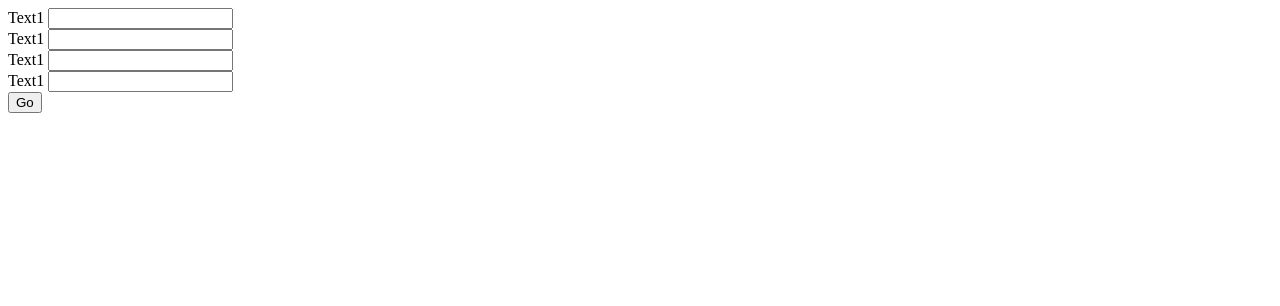
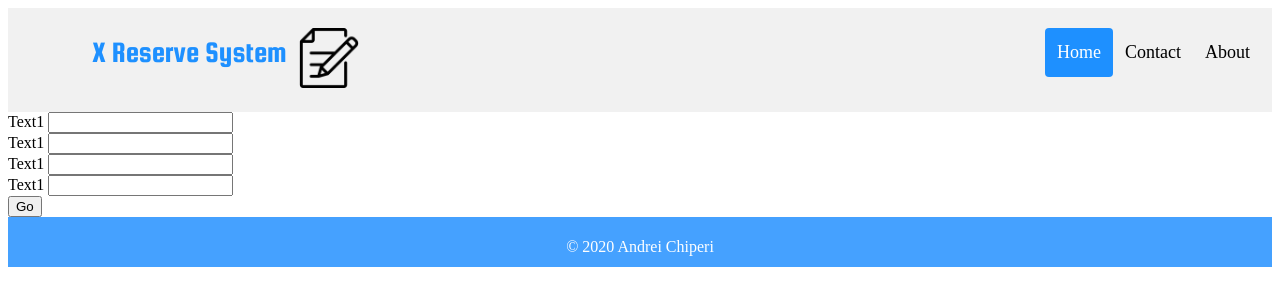
Before and after one commit to chiperiandrei/XRS, a React (Create React App) app in the folder xrs-front-end/: page / in a window 1280 px wide. Shown: the top 306 px of the page. Built offline with nearby package versions, Linux system fonts and the light colour scheme.

Commit message:
Page components( footer, header)

```diff
--- a/xrs-front-end/public/index.html
+++ b/xrs-front-end/public/index.html
@@ -2,29 +2,13 @@
 <html lang="en">
   <head>
     <meta charset="utf-8" />
-    <link rel="icon" href="%PUBLIC_URL%/favicon.ico" />
     <meta name="viewport" content="width=device-width, initial-scale=1" />
     <meta name="theme-color" content="#000000" />
     <meta
       name="description"
-      content="Web site created using create-react-app"
+      content="Reserve item into your company"
     />
-    <link rel="apple-touch-icon" href="%PUBLIC_URL%/logo192.png" />
-    <!--
-      manifest.json provides metadata used when your web app is installed on a
-      user's mobile device or desktop. See https://developers.google.com/web/fundamentals/web-app-manifest/
-    -->
-    <link rel="manifest" href="%PUBLIC_URL%/manifest.json" />
-    <!--
-      Notice the use of %PUBLIC_URL% in the tags above.
-      It will be replaced with the URL of the `public` folder during the build.
-      Only files inside the `public` folder can be referenced from the HTML.
-
-      Unlike "/favicon.ico" or "favicon.ico", "%PUBLIC_URL%/favicon.ico" will
-      work correctly both with client-side routing and a non-root public URL.
-      Learn how to configure a non-root public URL by running `npm run build`.
-    -->
-    <title>React App</title>
+    <title>X Reserve System</title>
   </head>
   <body>
     <noscript>You need to enable JavaScript to run this app.</noscript>
--- /dev/null
+++ b/xrs-front-end/src/assets/css/Footer.css
@@ -0,0 +1,8 @@
+footer {
+    display: flex;
+    justify-content: center;
+    padding: 5px;
+    background-color: #45a1ff;
+    color: #fff;
+    height: 40px;
+}
--- /dev/null
+++ b/xrs-front-end/src/assets/css/Header.css
@@ -0,0 +1,55 @@
+@import url('https://fonts.googleapis.com/css?family=Squada+One&display=swap');
+
+.header {
+    overflow: hidden;
+    background-color: #f1f1f1;
+    padding: 20px 10px;
+}
+
+.header a {
+    float: left;
+    color: black;
+    text-align: center;
+    padding: 12px;
+    text-decoration: none;
+    font-size: 18px;
+    line-height: 25px;
+    border-radius: 4px;
+}
+
+.header a.logo {
+    font-size: 25px;
+    font-weight: bold;
+}
+
+.header a:hover {
+    background-color: #ddd;
+    color: black;
+}
+
+.header a.active {
+    background-color: dodgerblue;
+    color: white;
+}
+
+.header-right {
+    float: right;
+}
+.header-left{
+    padding-left: 5%;
+    float: left;
+}
+#logo{
+    height: 60px;
+    width: 60px;
+}
+@media screen and (max-width: 500px) {
+    .header a {
+        float: none;
+        display: block;
+        text-align: left;
+    }
+    .header-right {
+        float: none;
+    }
+}
--- /dev/null
+++ b/xrs-front-end/src/components/Footer.js
@@ -0,0 +1,10 @@
+import React from "react";
+import '../assets/css/Footer.css';
+const Footer = props => {
+    return     <footer>
+        <p>© {props.datecreated} {props.authorname}</p>
+    </footer>
+};
+
+
+export default Footer;
--- /dev/null
+++ b/xrs-front-end/src/components/Header.js
@@ -0,0 +1,18 @@
+import React from "react";
+import '../assets/css/Header.css'
+import {Link} from "react-router-dom";
+const Header = props => {
+    return <div className="header">
+        <div className="header-left">
+            <Link to='/' style={{color: 'dodgerblue', fontSize:'30px', fontFamily: 'Squada One, cursive'}}>{props.companyname} Reserve System</Link>
+            <img src={require('../assets/img/logo.png')} alt='Logo Img' id='logo'/>
+        </div>
+
+        <div className="header-right">
+            <Link to='/' className='active'>Home</Link>
+            <Link to='/contact' >Contact</Link>
+            <Link to='/about' >About</Link>
+        </div>
+    </div>
+};
+export default Header;
--- a/xrs-front-end/src/components/Home.js
+++ b/xrs-front-end/src/components/Home.js
@@ -1,4 +1,6 @@
 import React from "react";
+import Header from "./Header";
+import Footer from "./Footer";
 
 const Home = props =>{
     function check_if_is_uploaded() {
@@ -7,12 +9,12 @@ const Home = props =>{
     function upload_config_to_server(){
         //TODO : upload cfg to server
     }
-    return <form>
+    return [<Header companyname="X"/>,<form>
         Text1 <input type="text"/><br/>
         Text1 <input type="text"/><br/>
         Text1 <input type="email"/><br/>
         Text1 <input type="text"/><br/>
         <input type="submit" value="Go"/>
-    </form>;
+    </form>,<Footer datecreated='2020' authorname='Andrei Chiperi'/>]
 };
 export default Home;
```
Also changed, not shown: xrs-front-end/src/assets/fonts/KronaOne-Regular.ttf (added), xrs-front-end/src/assets/img/logo.png (added).
